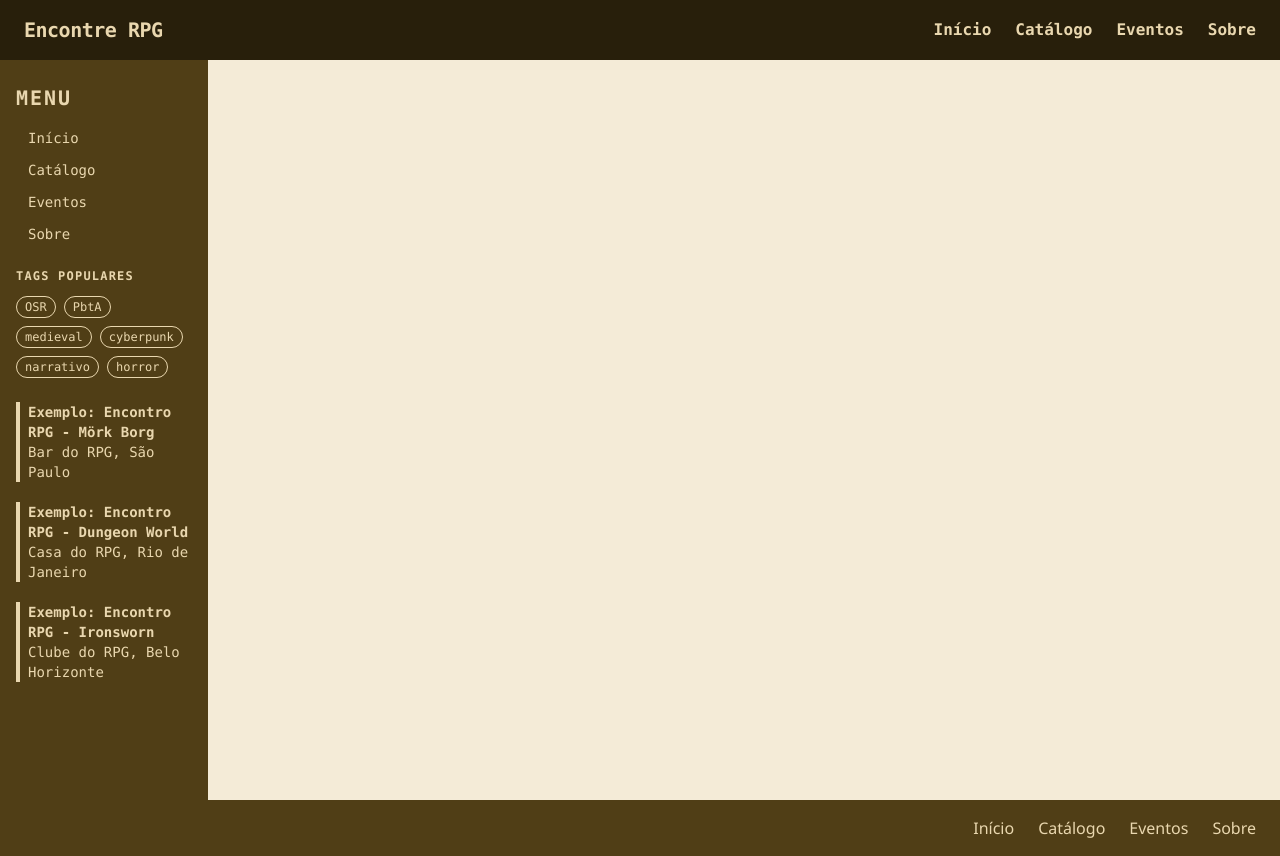
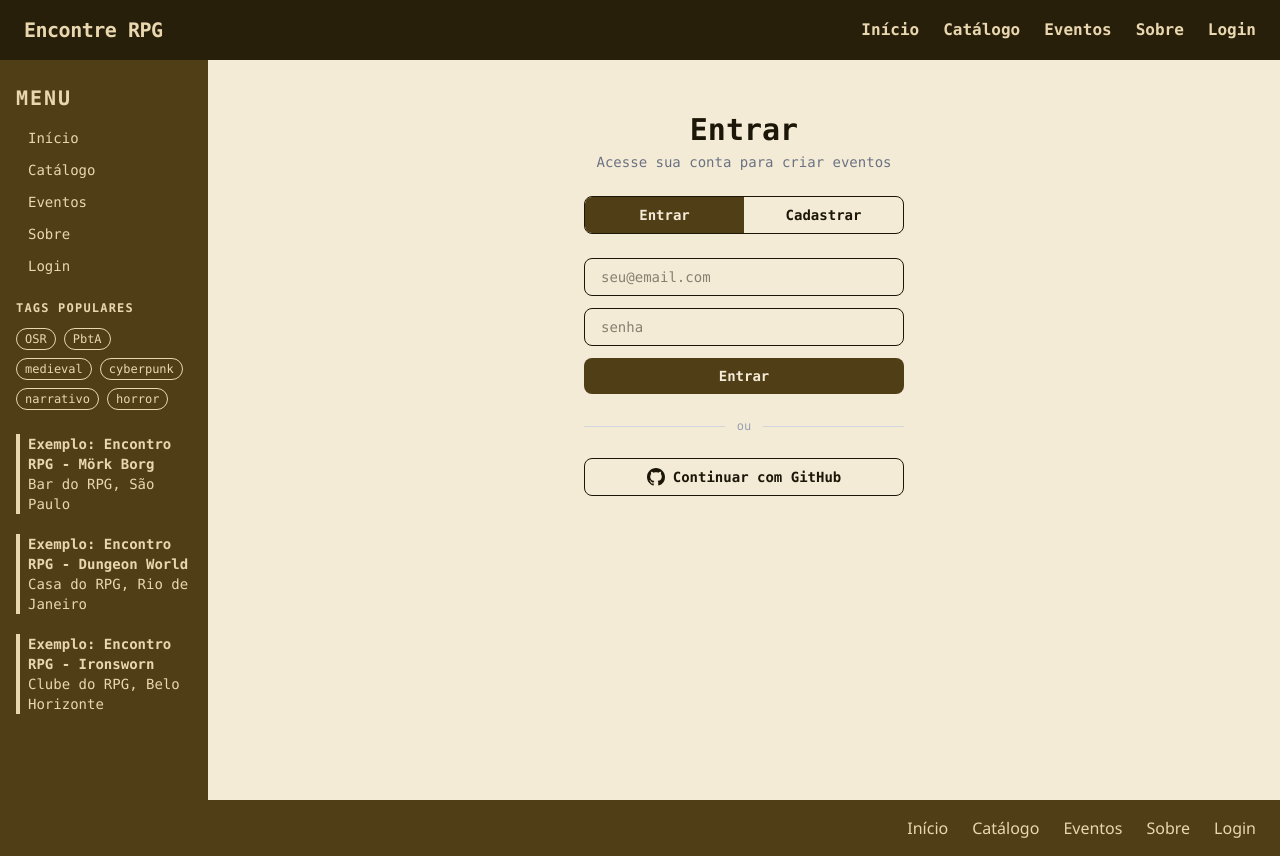
Before and after one commit to vaz-lucas/encontre-rpg, a React (Vite) app in the folder client/: page /login in a window 1280 px wide. Built offline with nearby package versions, Linux system fonts and the light colour scheme; no server answers.

Commit message:
tela de login com cadastro possivel pelo github

```diff
--- a/client/src/App.tsx
+++ b/client/src/App.tsx
@@ -7,6 +7,7 @@ import { CatalogoPage } from "./pages/CatalogoPage";
 import { EventosPage } from "./pages/EventosPage";
 import { Footer } from "./components/Footer";
 import { SobrePage } from "./pages/SobrePage";
+import { LoginPage } from "./pages/LoginPage";
 
 function App() {
   return (
@@ -22,6 +23,7 @@ function App() {
             <Route path="/catalogo" element={<CatalogoPage />} />
             <Route path="/eventos" element={<EventosPage />} />
             <Route path="/sobre" element={<SobrePage />} />
+            <Route path="/login" element={<LoginPage />} />
           </Routes>
         </div>
       </div>
--- /dev/null
+++ b/client/src/assets/GithubIcon.tsx
@@ -0,0 +1,13 @@
+export function GithubIcon({ size = 16 }: { size?: number }) {
+  return (
+    <svg
+      xmlns="http://www.w3.org/2000/svg"
+      width={size}
+      height={size}
+      viewBox="0 0 24 24"
+      fill="currentColor"
+    >
+      <path d="M12 0C5.37 0 0 5.37 0 12c0 5.31 3.435 9.795 8.205 11.385.6.105.825-.255.825-.57 0-.285-.015-1.23-.015-2.235-3.015.555-3.795-.735-4.035-1.41-.135-.345-.72-1.41-1.23-1.695-.42-.225-1.02-.78-.015-.795.945-.015 1.62.87 1.845 1.23 1.08 1.815 2.805 1.305 3.495.99.105-.78.42-1.305.765-1.605-2.67-.3-5.46-1.335-5.46-5.925 0-1.305.465-2.385 1.23-3.225-.12-.3-.54-1.53.12-3.18 0 0 1.005-.315 3.3 1.23.96-.27 1.98-.405 3-.405s2.04.135 3 .405c2.295-1.56 3.3-1.23 3.3-1.23.66 1.65.24 2.88.12 3.18.765.84 1.23 1.905 1.23 3.225 0 4.605-2.805 5.625-5.475 5.925.435.375.81 1.095.81 2.22 0 1.605-.015 2.895-.015 3.3 0 .315.225.69.825.57A12.02 12.02 0 0 0 24 12c0-6.63-5.37-12-12-12z" />
+    </svg>
+  );
+}
--- /dev/null
+++ b/client/src/components/Login.tsx
@@ -0,0 +1,130 @@
+import { useState, type SyntheticEvent } from "react";
+import { useAuth } from "../hooks/useAuth";
+import { GithubIcon } from "../assets/GithubIcon";
+
+type Tab = "entrar" | "cadastrar";
+
+export function Login() {
+  const { loginWithGitHub, login, register } = useAuth();
+  const [tab, setTab] = useState<Tab>("entrar");
+  const [email, setEmail] = useState("");
+  const [password, setPassword] = useState("");
+  const [error, setError] = useState("");
+  const [sucesso, setSucesso] = useState(false);
+
+  async function handleSubmit(e: SyntheticEvent) {
+    e.preventDefault();
+    setError("");
+
+    if (tab === "entrar") {
+      const { error } = await login(email, password);
+      if (error) setError(error.message);
+    } else {
+      const { error } = await register(email, password);
+      if (error) setError(error.message);
+      else setSucesso(true);
+    }
+  }
+
+  async function handleGitHub() {
+    await loginWithGitHub();
+  }
+
+  if (sucesso) {
+    return (
+      <div className="flex flex-col items-center justify-center min-h-[60vh] px-4">
+        <div className="w-full max-w-sm text-center p-6 border rounded-lg font-mono">
+          <p className="font-semibold text-lg">Conta criada!</p>
+          <p className="text-sm text-gray-500 mt-1">
+            Verifique seu email para confirmar o cadastro.
+          </p>
+        </div>
+      </div>
+    );
+  }
+
+  return (
+    <div className="flex flex-col items-center justify-center min-h-[60vh] px-4">
+      <div className="w-80 max-w-full flex flex-col gap-6 font-mono">
+        <div className="text-center">
+          <h1 className="text-3xl font-bold mb-1">
+            {tab === "entrar" ? "Entrar" : "Cadastrar"}
+          </h1>
+          <p className="text-sm text-gray-500">
+            {tab === "entrar"
+              ? "Acesse sua conta para criar eventos"
+              : "Crie sua conta gratuitamente"}
+          </p>
+        </div>
+
+        <div className="flex border rounded-lg overflow-hidden text-sm font-semibold">
+          <button
+            type="button"
+            onClick={() => { setTab("entrar"); setError(""); }}
+            className={`flex-1 py-2 cursor-pointer transition-colors ${
+              tab === "entrar"
+                ? "bg-dark-coffee-800 text-dark-coffee-100"
+                : "hover:opacity-70"
+            }`}
+          >
+            Entrar
+          </button>
+          <button
+            type="button"
+            onClick={() => { setTab("cadastrar"); setError(""); }}
+            className={`flex-1 py-2 cursor-pointer transition-colors ${
+              tab === "cadastrar"
+                ? "bg-dark-coffee-800 text-dark-coffee-100"
+                : "hover:opacity-70"
+            }`}
+          >
+            Cadastrar
+          </button>
+        </div>
+
+        <form onSubmit={handleSubmit} className="flex flex-col gap-3">
+          <input
+            type="email"
+            placeholder="seu@email.com"
+            value={email}
+            onChange={(e) => setEmail(e.target.value)}
+            required
+            className="w-full px-4 py-2 border rounded-lg text-sm focus:outline-none focus:ring-2"
+          />
+          <input
+            type="password"
+            placeholder="senha"
+            value={password}
+            onChange={(e) => setPassword(e.target.value)}
+            required
+            className="w-full px-4 py-2 border rounded-lg text-sm focus:outline-none focus:ring-2"
+          />
+          {error && (
+            <p className="text-sm text-red-500">{error}</p>
+          )}
+          <button
+            type="submit"
+            className="w-full cursor-pointer py-2 rounded-lg text-sm font-semibold bg-dark-coffee-800 text-dark-coffee-100 hover:opacity-90 transition-opacity"
+          >
+            {tab === "entrar" ? "Entrar" : "Criar conta"}
+          </button>
+        </form>
+
+        <div className="flex items-center gap-3 text-xs text-gray-400">
+          <div className="flex-1 h-px bg-gray-300" />
+          ou
+          <div className="flex-1 h-px bg-gray-300" />
+        </div>
+
+        <button
+          type="button"
+          onClick={handleGitHub}
+          className="w-full cursor-pointer flex items-center justify-center gap-2 py-2 border rounded-lg text-sm font-semibold hover:opacity-80 transition-opacity"
+        >
+          <GithubIcon size={18} />
+          Continuar com GitHub
+        </button>
+      </div>
+    </div>
+  );
+}
--- a/client/src/data/links.ts
+++ b/client/src/data/links.ts
@@ -1,6 +1,7 @@
 export const NavLinks = [
-    { label: "Início", href: "/" },
-    { label: "Catálogo", href: "/catalogo" },
-    { label: "Eventos", href: "/eventos" },
-    { label: "Sobre", href: "/sobre" },
-]
+  { label: "Início", href: "/" },
+  { label: "Catálogo", href: "/catalogo" },
+  { label: "Eventos", href: "/eventos" },
+  { label: "Sobre", href: "/sobre" },
+  { label: "Login", href: "/login" },
+];
--- /dev/null
+++ b/client/src/hooks/useAuth.ts
@@ -0,0 +1,34 @@
+import { useEffect, useState } from "react";
+import { supabase } from "../lib/supabase";
+import type { User } from "@supabase/supabase-js";
+
+export function useAuth() {
+  const [user, setUser] = useState<User | null>(null);
+  const [loading, setLoading] = useState(true);
+
+  useEffect(() => {
+    supabase.auth.getSession().then(({ data: { session } }) => {
+      setUser(session?.user ?? null);
+      setLoading(false);
+    });
+    const {
+      data: { subscription },
+    } = supabase.auth.onAuthStateChange((_event, session) => {
+      setUser(session?.user ?? null);
+    });
+    return () => subscription.unsubscribe();
+  }, []);
+
+  const loginWithGitHub = () =>
+    supabase.auth.signInWithOAuth({ provider: "github" });
+
+  const login = (email: string, password: string) =>
+    supabase.auth.signInWithPassword({ email, password });
+
+  const register = (email: string, password: string) =>
+    supabase.auth.signUp({ email, password });
+
+  const logout = () => supabase.auth.signOut();
+
+  return { user, loading, loginWithGitHub, login, register, logout };
+}
--- /dev/null
+++ b/client/src/pages/LoginPage.tsx
@@ -0,0 +1,9 @@
+import { Login } from "../components/Login";
+
+export function LoginPage() {
+  return (
+    <div>
+      <Login />
+    </div>
+  );
+}
```
